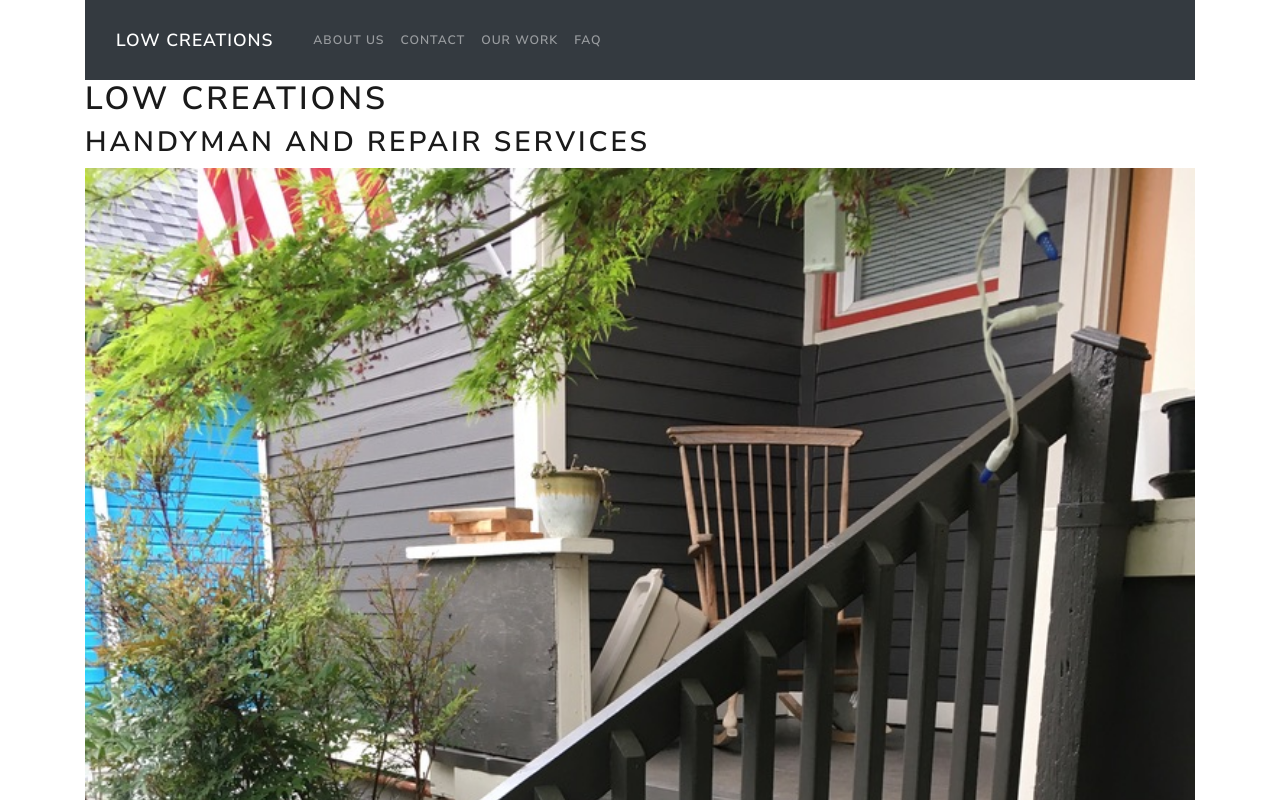
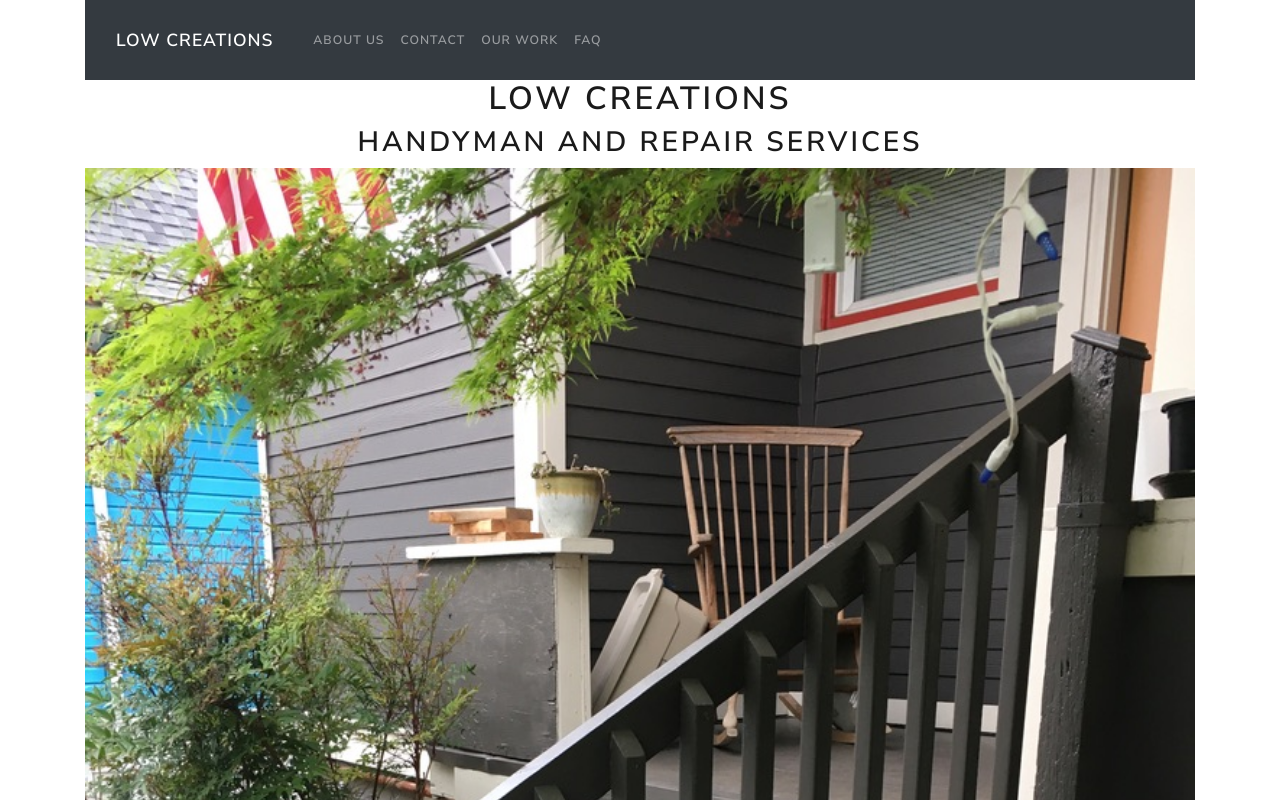
Before and after one commit to PeteLow-13/LowCreations, a React (Create React App) app: page / in a window 1280 px wide. Shown: the top 800 px of the page. Built offline with nearby package versions, Linux system fonts and the light colour scheme.

Commit message:
centered h text

```diff
--- a/src/index.css
+++ b/src/index.css
@@ -11,3 +11,10 @@ code {
   font-family: source-code-pro, Menlo, Monaco, Consolas, 'Courier New',
     monospace;
 }
+
+h1,
+h2,
+h3 {
+  text-align: center;
+  /* padding: 20px; */
+}
```
